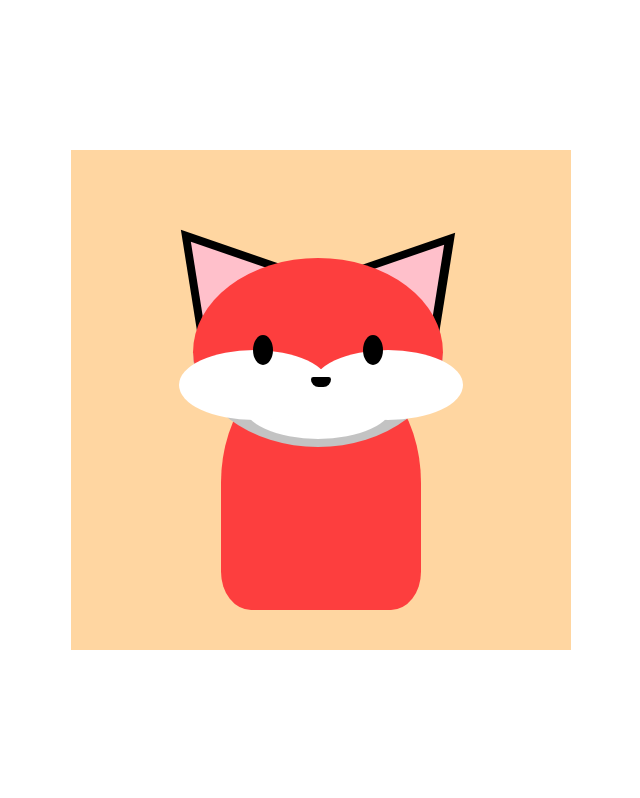
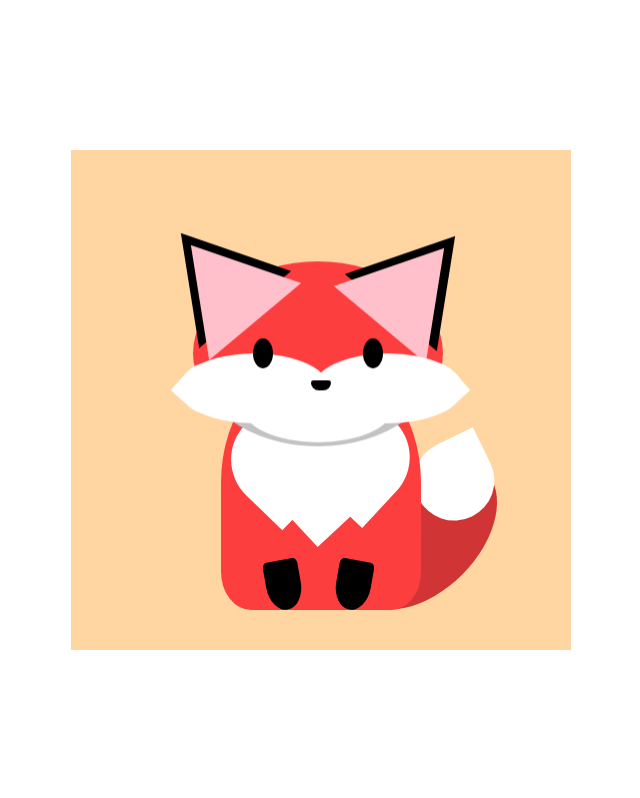
Before and after one commit to moralesn1/css-doodles, a plain HTML site: page fox/index.html in a window 1280 px wide. Shown: the whole page, without its empty margins (319-959 px from the left). Drawn offline with Linux system fonts and the light colour scheme.

Commit message:
finish fox body. start animation

```diff
--- a/fox/index.html
+++ b/fox/index.html
@@ -20,6 +20,14 @@
           <div class="fox-eye"></div>
           <div class="fox-nose"></div>
         </div>
+        <div class="foxbody">
+          <div class="fox-chest-fur"></div>
+          <div class="fox-feet-left"></div>
+          <div class="fox-feet-right"></div>
+        </div>
+      </div>
+      <div class="fox-tail">
+        <div class="fox-tail-tip"></div>
       </div>
     </div>
   </body>
--- a/fox/styles.css
+++ b/fox/styles.css
@@ -24,6 +24,7 @@ body {
   background-color: rgb(253, 62, 62);
   margin: auto;
   border-radius: 50% 50% 15% 15%;
+  z-index: 1;
 }
 
 .foxhead {
@@ -36,8 +37,8 @@ body {
   top: -97px;
   background-color: rgb(253, 62, 62);
   border-radius: 50%;
-  border-bottom: 17px solid rgb(195, 195, 195);
-
+  border-bottom: 13px solid rgb(195, 195, 195);
+  animation: nudge 3s linear infinite alternate;
 }
 
 .fox-ear-left {
@@ -105,6 +106,34 @@ body {
   transform: rotate(0deg);
 }
 
+.foxface::before {
+  content: "";
+  display: block;
+  width: 50px;
+  height: 50px;
+  background-color: white;
+  position: relative;
+  margin: auto;
+  left: -48px;
+  bottom: -10px;
+  border-radius: 0px 100% 100% 100%;
+  transform: rotate(-48deg);
+}
+
+.foxface::after {
+  content: "";
+  display: block;
+  width: 50px;
+  height: 50px;
+  background-color: white;
+  position: relative;
+  margin: auto;
+  left: 181px;
+  bottom: 40px;
+  border-radius: 0px 100% 100% 100%;
+  transform: rotate(138deg);
+}
+
 .fox-eye {
   height: 30px;
   width: 20px;
@@ -125,27 +154,96 @@ body {
   bottom: 381px;
   left: 118px;
 }
-/* .fox-ear-right {
-  display: inline;
-  top: 0;
-  left: 0;
-  right: 0;
-  bottom: 0;
+
+.fox-chest-fur {
+  position: relative;
+  margin: auto;
+  height: 155px;
+  width: 155px;
   background-color: white;
-  width: 0;
-  height: 0;
-  border-left: 50px solid rgb(255, 214, 161);
-  border-right: 50px solid rgb(255, 214, 161);
-  border-bottom: 100px solid red;
+  border-radius: 0 50% 50% 50%;
+  bottom: 180px;
+  z-index: -1;
+  transform: rotate(-133deg);
 }
 
-.fox-ear-left-inner {
+.fox-chest-fur::before {
+  content: "";
+  display: block;
   position: relative;
-  top: 5px;
-  left: -35px;
-  right: 0;
-  bottom: 0px;
-  border-left: 35px solid transparent;
-  border-right: 35px solid transparent;
-  border-bottom: 88px solid rgb(255, 173, 217);
-} */ */
+  margin: auto;
+  height: 100px;
+  width: 100px;
+  background-color: rgb(255, 255, 255);
+  border-radius: 0 50% 50% 50%;
+  bottom: 17px;
+  left: 11px;
+  z-index: -1;
+  transform: rotate(-3deg);
+}
+
+.fox-chest-fur::after {
+  content: "";
+  display: block;
+  position: relative;
+  margin: auto;
+  height: 100px;
+  width: 100px;
+  background-color: white;
+  border-radius: 0 50% 50% 50%;
+  bottom: 58px;
+  left: -41px;
+  z-index: -1;
+  right: 47px;
+  transform: rotate(-4deg);
+}
+
+.fox-feet-left {
+  height: 50px;
+  width: 35px;
+  position: relative;
+  background-color: black;
+  border-radius: 25% 25% 100% 100%;
+  left: 45px;
+  bottom: 135px;
+  transform: rotate(-10deg);
+}
+
+.fox-feet-right {
+  height: 50px;
+  width: 35px;
+  position: relative;
+  background-color: black;
+  border-radius: 25% 25% 100% 100%;
+  left: 115px;
+  bottom: 185px;
+  transform: rotate(10deg);
+}
+
+.fox-tail {
+  position: relative;
+  height: 180px;
+  width: 115px;
+  background-color: rgb(209, 52, 52);
+  bottom: -39px;
+  left: 293px;
+  border-radius: 50%;
+  transform: rotate(45deg);
+}
+
+.fox-tail-tip {
+  height: 80px;
+  width: 80px;
+  position: relative;
+  background-color: rgb(255, 255, 255);
+  border-radius: 0 50% 50% 50%;
+  left: 3px;
+  top: -11px;
+  transform: rotate(19deg);
+}
+
+@keyframes nudge {
+  100% {
+    transform: translate(0px, 10px);
+  }
+}
```
